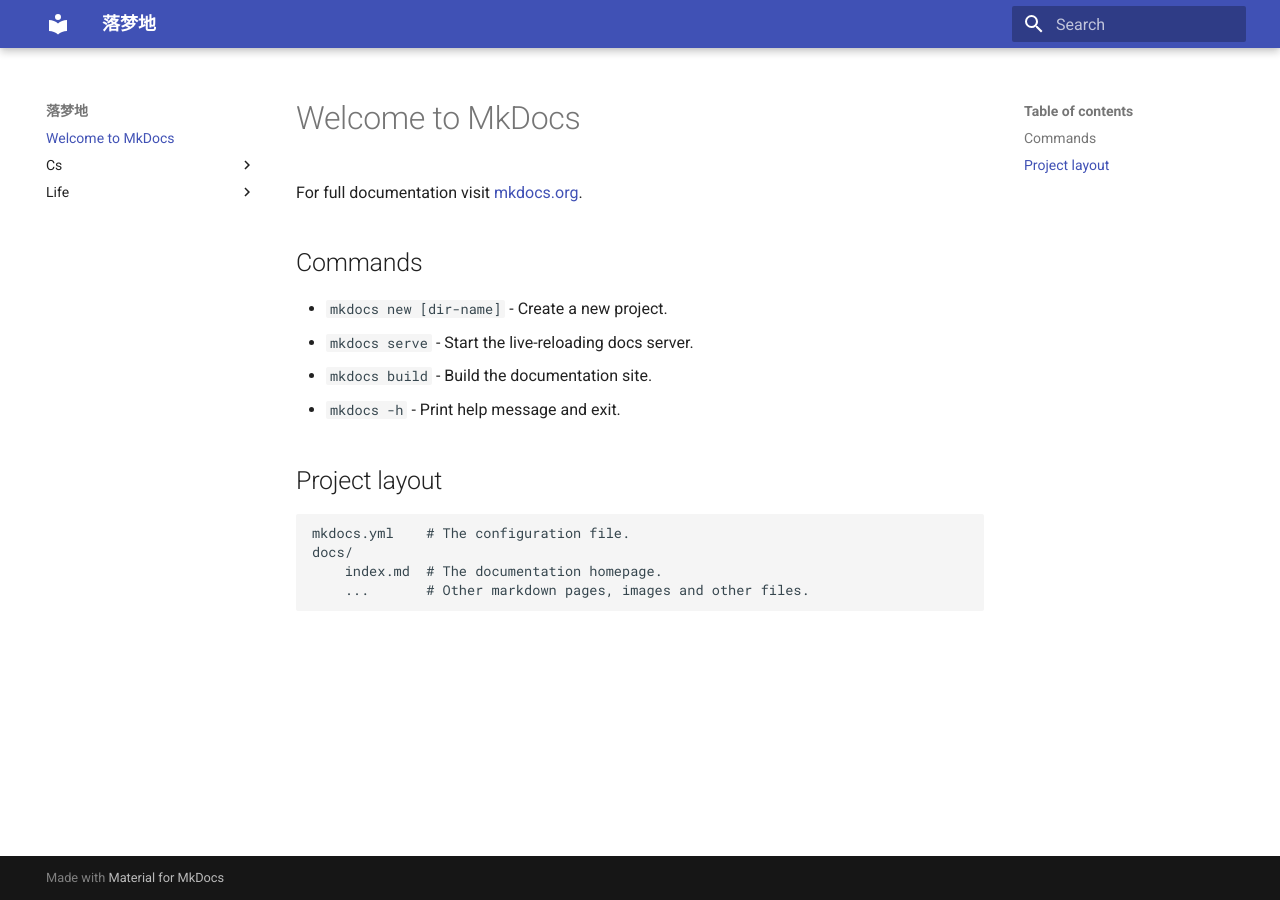
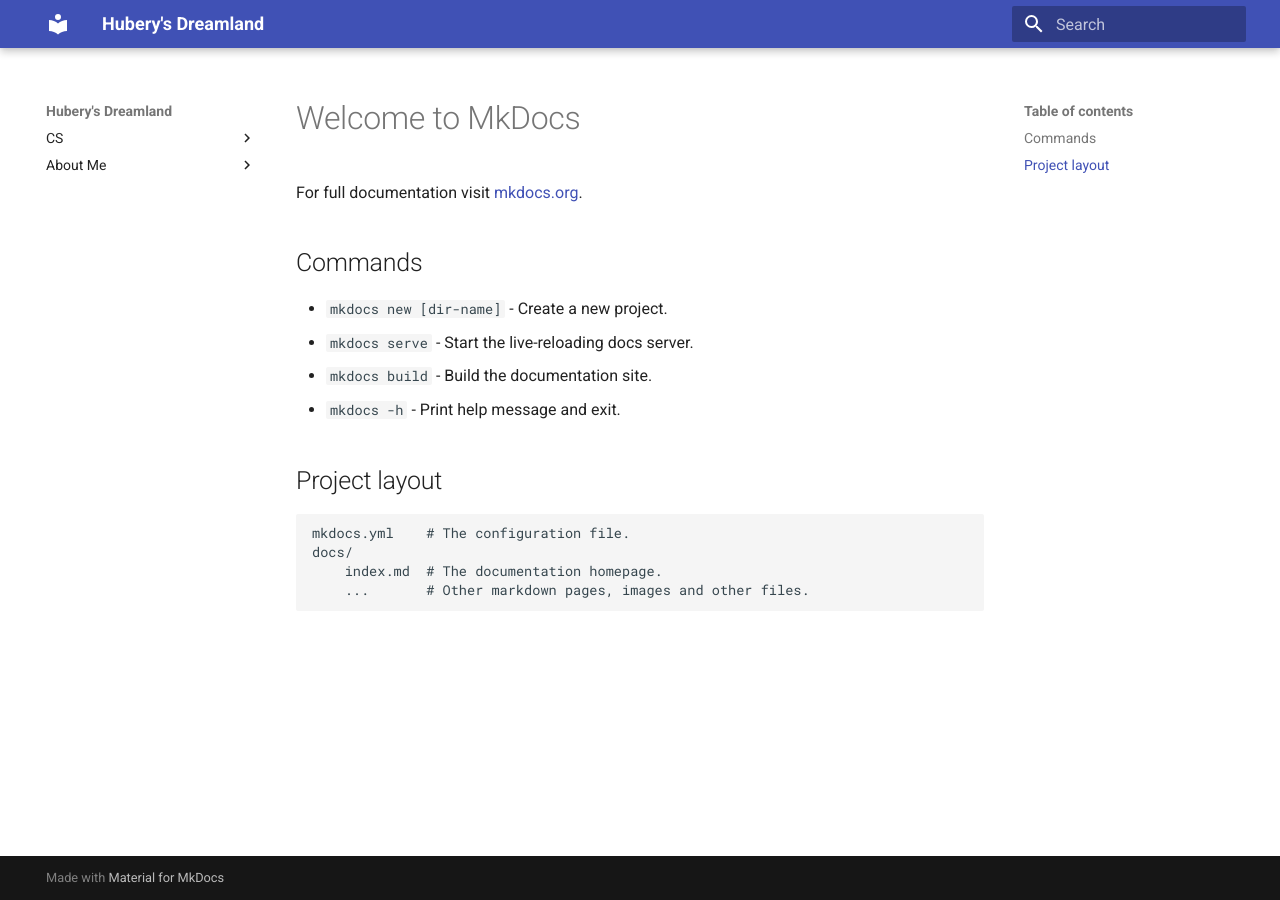
Before and after one commit to hubery258/dreamland-hubery, an MkDocs documentation site: the page built from docs/index.md, in a window 1280 px wide. Built offline with MkDocs 1.6.1 and Material for MkDocs 9.7.7, drawn with Linux system fonts in a browser that asks for light colours.

Commit message:
修改站点标题

```diff
--- a/mkdocs.yml
+++ b/mkdocs.yml
@@ -1,4 +1,11 @@
-site_name: 落梦地
-site_url: https://mydomain.org/mysite
+site_name: Hubery's Dreamland
+site_url: https://hubery258.github.io/dreamland-hubery/
+nav:
+  - CS:
+    - c程: docs/cs/c_language.md
+    - CS50X: docs/cs/cs50x/index.md
+  - About Me:
+    - 随笔: docs/life/pieces/index.md
+    - Reading: docs/life/reading/index.md
 theme:
   name: material
```
